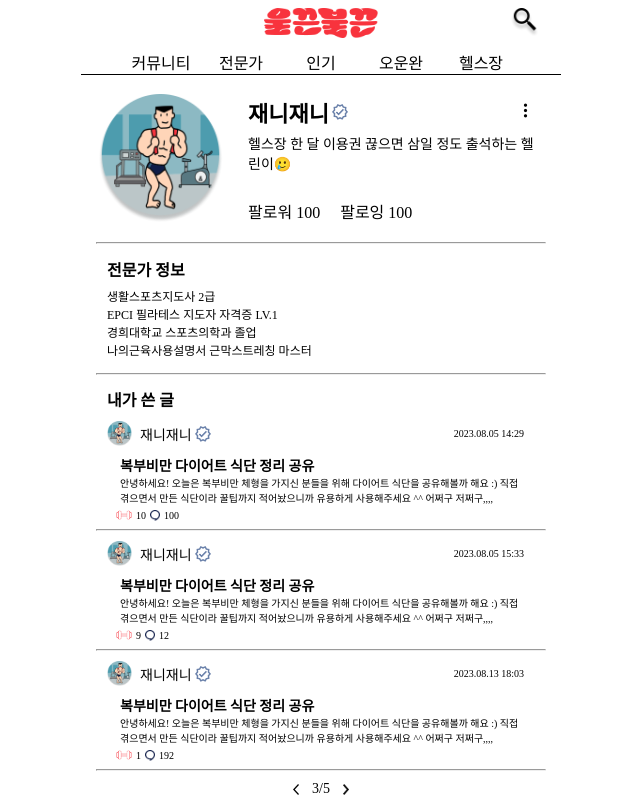
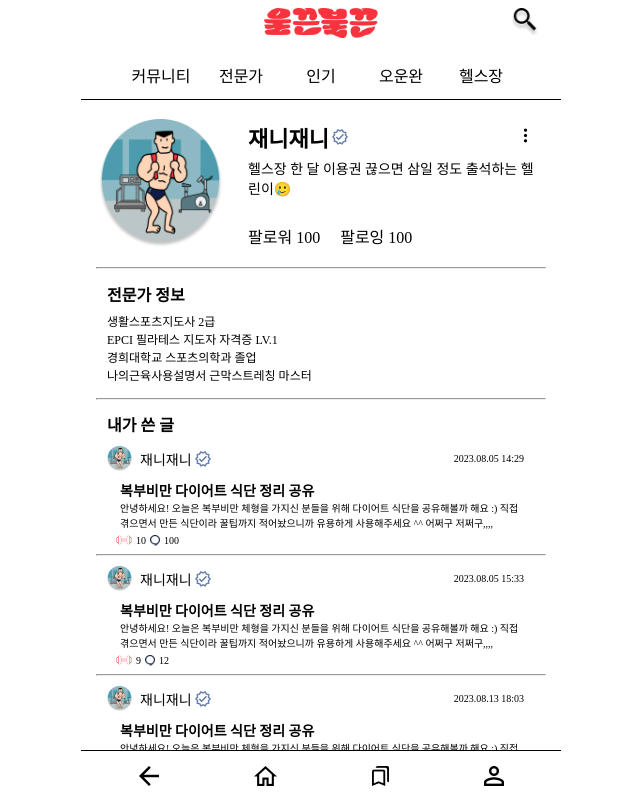
Before and after one commit to LikeLion-at-DGU/backback_frontend, a Next.js app: page /mypage in a window 1280 px wide. Shown: the whole page, without its empty margins (319-959 px from the left). Built offline with nearby package versions, Linux system fonts and the light colour scheme; a web font is replaced by a local one.

Commit message:
feature/21: 마이페이지 탑바, 바텀바 고정

```diff
--- a/src/pages/mypage/index.tsx
+++ b/src/pages/mypage/index.tsx
@@ -1,6 +1,7 @@
 import { ExpertInfo } from "@/components/mypage/ExpertInfo";
 import { PostList } from "@/components/mypage/PostList";
 import { Profile } from "@/components/mypage/Profile";
+import { ScrollContent } from "@/components/common/PostDetail";
 import { Inter } from "next/font/google";
 
 export default function MyPage(){
@@ -70,6 +71,18 @@ export default function MyPage(){
     const isMine = true;
 
     return (
+        <ScrollContent>
+            <div
+                style={{
+                width: "100%",
+                display: "block",
+                flexDirection: "column",
+                alignItems: "center",
+                flex: "1",
+                overflow: "auto",
+                scrollBehavior: "smooth",
+                }}
+            >
                 <div>
                     <Profile profile={profileData} is_mine={isMine} />
                     <hr
@@ -80,5 +93,7 @@ export default function MyPage(){
                     <ExpertInfo infoList={expertInfo} />
                     <PostList isMine={isMine} currentPage={3} totalPages={5} postList={postList} />
                 </div>
+            </div>
+        </ScrollContent>
     )
 }
```
Lines whose indentation alone changed are shown as unchanged.
